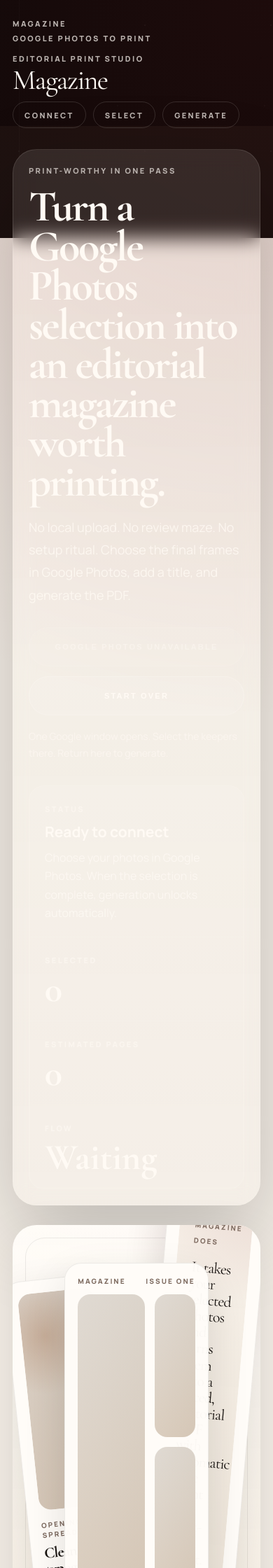
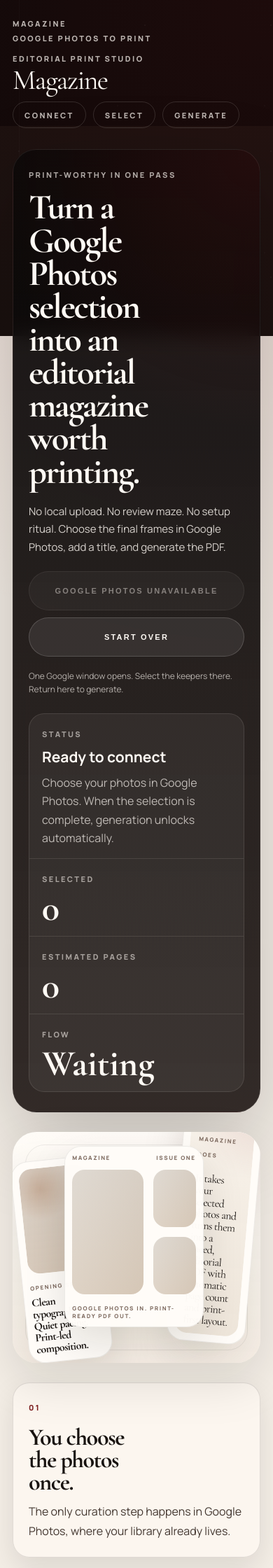
Before and after one commit to abhiasawa/Magazine, a Flask app: page / in a window 390 px wide. Shown: the top 2240 px of the page at 70% size. Run offline with Flask 3, Linux system fonts and the light colour scheme.

Commit message:
Improve mobile contrast and hero pacing

```diff
--- a/magazine/review/static/style.css
+++ b/magazine/review/static/style.css
@@ -39,7 +39,7 @@ body {
     font-family: "Manrope", "Helvetica Neue", sans-serif;
     background:
         radial-gradient(circle at top right, rgba(126, 31, 31, 0.18), transparent 24%),
-        linear-gradient(180deg, #080707 0 180px, #13100e 180px 340px, var(--paper) 340px 100%);
+        linear-gradient(180deg, #080707 0 180px, #13100e 180px 480px, var(--paper) 480px 100%);
 }
 
 body::selection {
@@ -190,13 +190,30 @@ body::selection {
 }
 
 .hero-copy {
+    position: relative;
+    overflow: hidden;
     padding: 42px;
     border-radius: var(--radius-xl);
-    background: linear-gradient(180deg, rgba(255, 251, 247, 0.1), rgba(255, 251, 247, 0.04));
-    border: 1px solid rgba(255, 250, 244, 0.12);
+    background:
+        radial-gradient(circle at top right, rgba(126, 31, 31, 0.22), transparent 28%),
+        linear-gradient(180deg, rgba(10, 8, 8, 0.94), rgba(24, 15, 13, 0.9));
+    border: 1px solid rgba(255, 250, 244, 0.08);
     color: var(--white);
     box-shadow: var(--shadow-xl);
     backdrop-filter: blur(14px);
+}
+
+.hero-copy::after {
+    content: "";
+    position: absolute;
+    inset: 0;
+    background: linear-gradient(180deg, transparent 0%, rgba(255, 250, 244, 0.02) 100%);
+    pointer-events: none;
+}
+
+.hero-copy > * {
+    position: relative;
+    z-index: 1;
 }
 
 .eyebrow {
@@ -214,7 +231,7 @@ body::selection {
 .hero-subtitle {
     max-width: 56ch;
     margin: 20px 0 0;
-    color: rgba(255, 250, 244, 0.78);
+    color: rgba(255, 250, 244, 0.82);
     font-size: 18px;
     line-height: 1.8;
 }
@@ -228,7 +245,7 @@ body::selection {
 
 .hero-note {
     margin-top: 18px;
-    color: rgba(255, 250, 244, 0.58);
+    color: rgba(255, 250, 244, 0.66);
     font-size: 14px;
     line-height: 1.7;
 }
@@ -238,10 +255,10 @@ body::selection {
     grid-template-columns: minmax(0, 1.3fr) repeat(3, minmax(110px, 0.55fr));
     gap: 0;
     margin-top: 34px;
-    border: 1px solid rgba(255, 250, 244, 0.12);
+    border: 1px solid rgba(255, 250, 244, 0.1);
     border-radius: 22px;
     overflow: hidden;
-    background: rgba(255, 250, 244, 0.06);
+    background: rgba(255, 250, 244, 0.05);
 }
 
 .ribbon-item {
@@ -621,7 +638,7 @@ body::selection {
     }
 
     .hero-visual {
-        min-height: 640px;
+        min-height: 520px;
     }
 
     .status-ribbon {
@@ -650,39 +667,97 @@ body::selection {
     }
 
     .hero-title {
-        font-size: clamp(42px, 16vw, 76px);
+        font-size: clamp(42px, 13vw, 62px);
+        max-width: 8.2ch;
+        line-height: 0.93;
+    }
+
+    .hero-subtitle {
+        font-size: 15px;
+        line-height: 1.7;
+        max-width: 34ch;
+    }
+
+    .hero-copy {
+        padding: 28px 22px;
+    }
+
+    .hero-actions {
+        margin-top: 22px;
+        gap: 10px;
+    }
+
+    .hero-note {
+        font-size: 12px;
+        line-height: 1.6;
     }
 
     .hero-visual {
-        min-height: 580px;
+        min-height: 330px;
+        padding: 18px;
     }
 
     .spread-left {
-        left: 12px;
-        top: 74px;
-        width: 42%;
+        left: 10px;
+        top: 38px;
+        width: 34%;
+        padding: 10px;
     }
 
     .spread-center {
         left: 21%;
-        width: 58%;
+        top: 20px;
+        width: 56%;
+        padding: 10px;
     }
 
     .spread-right {
-        right: 12px;
-        width: 40%;
+        right: 8px;
+        bottom: 28px;
+        width: 32%;
+        padding: 10px;
     }
 
     .spread-caption strong,
     .quote-card p {
-        font-size: 22px;
+        font-size: 16px;
+    }
+
+    .spread-image-tall {
+        height: 150px;
+    }
+
+    .collage-wide {
+        min-height: 178px;
+    }
+
+    .collage-column .collage-block:first-child {
+        min-height: 82px;
+    }
+
+    .collage-column .collage-block:last-child {
+        min-height: 82px;
+    }
+
+    .quote-card {
+        min-height: 132px;
+        padding: 12px;
+    }
+
+    .spread-footer,
+    .spread-kicker,
+    .spread-header span {
+        font-size: 8px;
     }
 
     .status-ribbon {
         grid-template-columns: 1fr;
+        margin-top: 24px;
     }
 
     .ribbon-item {
+        min-height: auto;
+        padding: 16px 18px;
         border-left: 0;
         border-top: 1px solid rgba(255, 250, 244, 0.1);
     }
@@ -699,6 +774,25 @@ body::selection {
         align-items: stretch;
     }
 
+    .value-card h2 {
+        font-size: 34px;
+        max-width: 10ch;
+    }
+
+    .generate-stage {
+        gap: 18px;
+    }
+
+    .stage-heading {
+        font-size: clamp(34px, 12vw, 48px);
+        max-width: 8.5ch;
+    }
+
+    .stage-description,
+    .generate-note {
+        font-size: 14px;
+    }
+
     .btn {
         width: 100%;
     }
```
